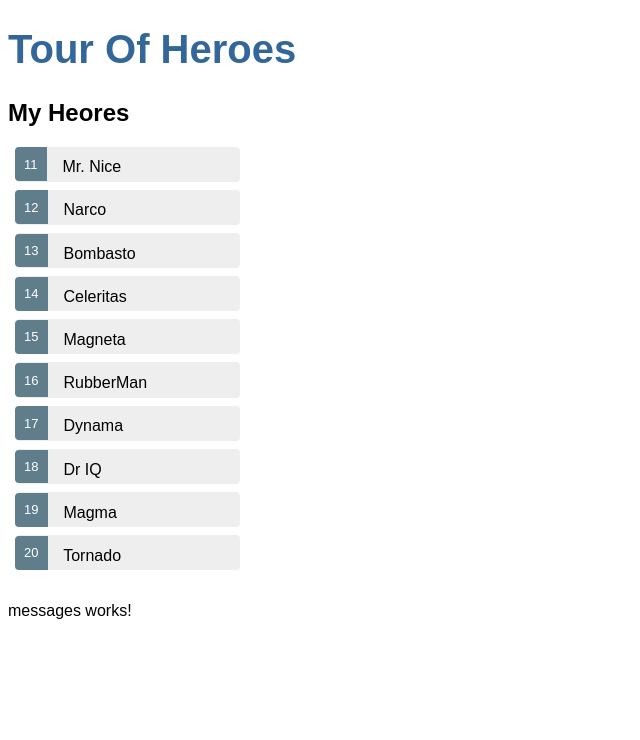
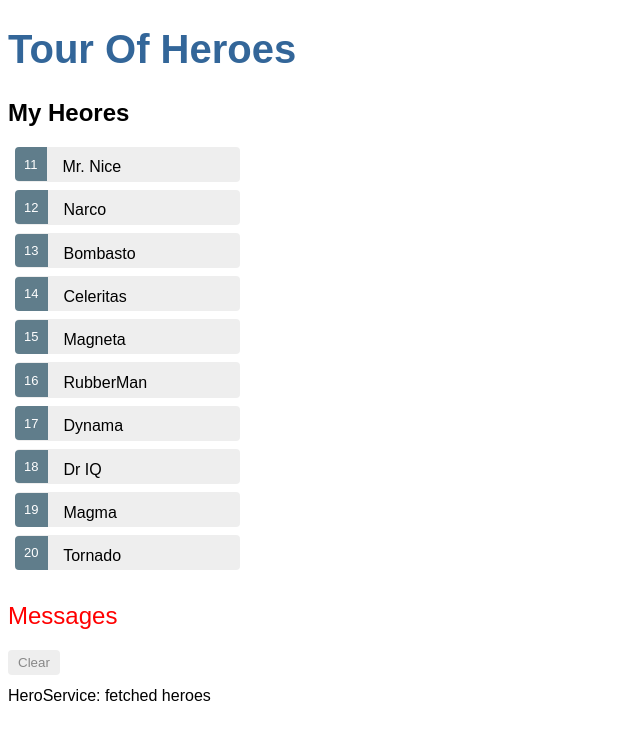
Before and after one commit to evaldez89/heroes-tour, an Angular app: page / in a window 1280 px wide. Shown: the top 740 px of the page, without its empty margins (0-640 px from the left). Built offline with nearby package versions, Linux system fonts and the light colour scheme.

Commit message:
add messges and messages service, inject them to the hero component

```diff
--- a/src/app/hero.service.ts
+++ b/src/app/hero.service.ts
@@ -2,15 +2,17 @@
 import { Hero } from './hero';
 import { HEROES } from './mock-heores';
 import { Observable, of } from 'rxjs';
+import { MessageService } from './message.service';
 
 @Injectable({
   providedIn: 'root'
 })
 export class HeroService {
 
-  constructor() { }
+  constructor(private messageService: MessageService) { }
 
   getHeroes(): Observable<Hero[]> {
+    this.messageService.add('HeroService: fetched heroes')
     return of(HEROES);
   }
 }
--- a/src/app/message.service.ts
+++ b/src/app/message.service.ts
@@ -4,6 +4,15 @@
   providedIn: 'root'
 })
 export class MessageService {
+  messages: string[] = [];
+
+  add(message: string) {
+    this.messages.push(message);
+  }
+
+  clear() {
+    this.messages = [];
+  }
 
   constructor() { }
 }
--- a/src/app/messages/messages.component.css
+++ b/src/app/messages/messages.component.css
@@ -0,0 +1,35 @@
+/* MessagesComponent's private CSS styles */
+h2 {
+  color: red;
+  font-family: Arial, Helvetica, sans-serif;
+  font-weight: lighter;
+}
+body {
+  margin: 2em;
+}
+body, input[text], button {
+  color: crimson;
+  font-family: Cambria, Georgia;
+}
+
+button.clear {
+  font-family: Arial;
+  background-color: #eee;
+  border: none;
+  padding: 5px 10px;
+  border-radius: 4px;
+  cursor: pointer;
+  cursor: hand;
+}
+button:hover {
+  background-color: #cfd8dc;
+}
+button:disabled {
+  background-color: #eee;
+  color: #aaa;
+  cursor: auto;
+}
+button.clear {
+  color: #888;
+  margin-bottom: 12px;
+}
--- a/src/app/messages/messages.component.html
+++ b/src/app/messages/messages.component.html
@@ -1,3 +1,5 @@
-<p>
-  messages works!
-</p>
+<div *ngIf="messageService.messages.length">
+  <h2>Messages</h2>
+  <button class="clear" (click)=messageService.clear()>Clear</button>
+  <div *ngFor="let message of messageService.messages">{{message}}</div>
+</div>
--- a/src/app/messages/messages.component.ts
+++ b/src/app/messages/messages.component.ts
@@ -1,4 +1,5 @@
 import { Component, OnInit } from '@angular/core';
+import { MessageService } from "../message.service";
 
 @Component({
   selector: 'app-messages',
@@ -7,7 +8,7 @@
 })
 export class MessagesComponent implements OnInit {
 
-  constructor() { }
+  constructor(public messageService: MessageService) { }
 
   ngOnInit() {
   }
```
